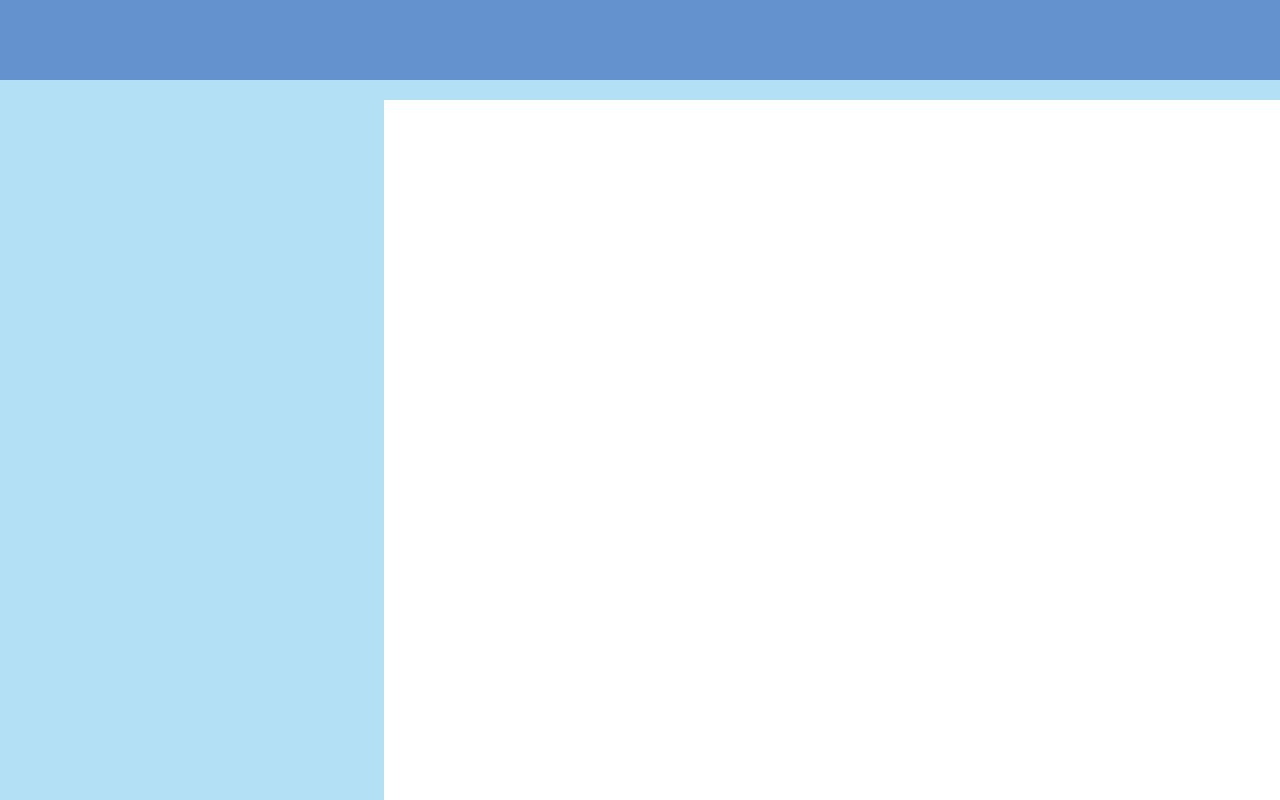
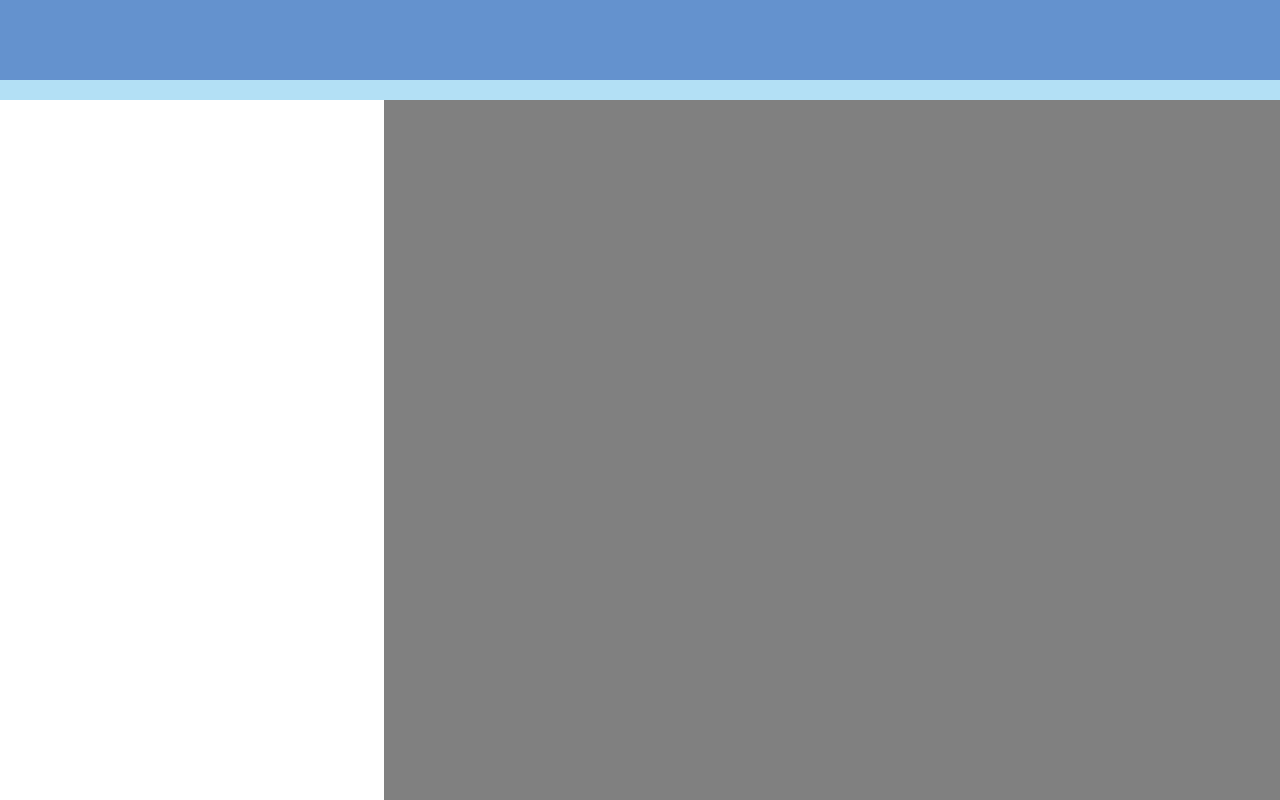
Before and after one commit to geoterry/geowy, a plain HTML site: page index.html in a window 1280 px wide. Shown: the top 800 px of the page. Drawn offline with Linux system fonts and the light colour scheme.

Commit message:
Update index.html

```diff
--- a/index.html
+++ b/index.html
@@ -29,7 +29,7 @@
         float: left;
         width: 30%;
         height: 100%;
-        background-color: #B3E0F5;
+        background-color: white;
       }
 
       /* 设置主体部分右侧主体 */
@@ -37,7 +37,7 @@
         float: left;
         width: 70%;
         height: 100%;
-        background-color: white;
+        background-color: grey;
       }
 
       /* 设置底部 */
```
